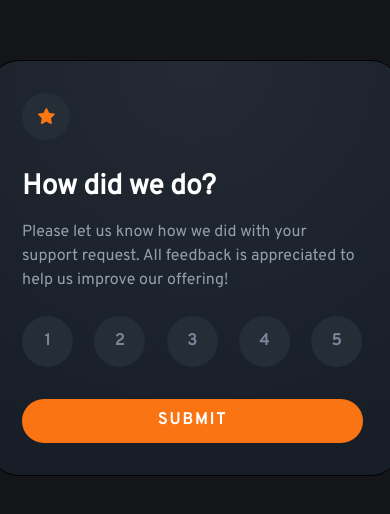
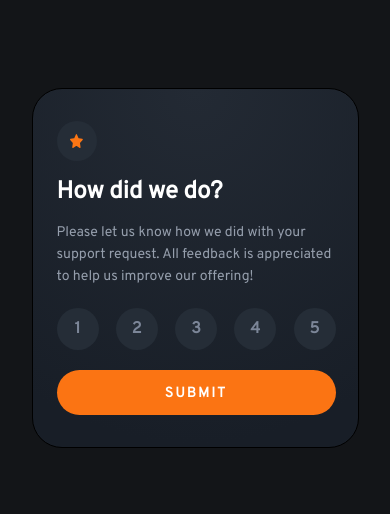
Before and after one commit to nicorithner/FEM-interactive-rating-component, a React (Create React App) app: page / in a window 390 px wide. Shown: the part 154-668 px from the top of the page. Built offline with nearby package versions, Linux system fonts and the light colour scheme.

Commit message:
Add media queries

```diff
--- a/src/components/App.styled.ts
+++ b/src/components/App.styled.ts
@@ -21,4 +21,10 @@ export const BoxWrapper = styled.section`
   flex-direction: column;
   justify-content: space-between;
   align-items: flex-start;
+
+  @media only screen and (max-width: 400px) {
+    width: 327px;
+    height: 360px;
+    padding: 32px 24px;
+  }
 `;
--- a/src/components/ratingBox/RatingBox.styled.ts
+++ b/src/components/ratingBox/RatingBox.styled.ts
@@ -1,5 +1,5 @@
 import styled from "styled-components";
-import { GRADIENTS, NEUTRAL, PRIMARY } from "../../constants";
+import { NEUTRAL, PRIMARY } from "../../constants";
 import { BoxWrapper } from "../App.styled";
 
 type Props = {
@@ -19,17 +19,32 @@ export const StarIconWrapper = styled.div`
   display: flex;
   align-items: center;
   justify-content: center;
+
+  @media only screen and (max-width: 400px) {
+    width: 40px;
+    height: 40px;
+    padding: 13.5px;
+  }
 `;
 
 export const StarIcon = styled.img`
   height: 16px;
-  widht: auto;
+
+  @media only screen and (max-width: 400px) {
+    height: 14px;
+  }
 `;
 
 export const TextWrapper = styled.div`
   margin-top: 30px;
   margin-bottom: 24px;
   width: 340px;
+
+  @media only screen and (max-width: 400px) {
+    width: auto;
+    margin-top: 16px;
+    margin-bottom: auto;
+  }
 `;
 
 export const RBTitle = styled.h2`
@@ -40,6 +55,11 @@ export const RBTitle = styled.h2`
   font-size: ${28 / 16}rem;
   line-height: ${35 / 16}rem;
   margin-bottom: 15px;
+
+  @media only screen and (max-width: 400px) {
+    font-size: ${24 / 16}rem;
+    line-height: ${30 / 16}rem;
+  }
 `;
 
 export const RBDescription = styled.p`
@@ -49,12 +69,21 @@ export const RBDescription = styled.p`
   font-weight: 400;
   font-size: ${16 / 16}rem;
   line-height: ${24 / 16}rem;
+
+  @media only screen and (max-width: 400px) {
+    font-size: ${14 / 16}rem;
+    line-height: ${22 / 16}rem;
+  }
 `;
 
 export const RBNumbersRow = styled.div`
   display: flex;
   justify-content: space-between;
   width: 340px;
+
+  @media only screen and (max-width: 400px) {
+    width: 279px;
+  }
 `;
 
 export const RBNumberCircle = styled.button`
@@ -83,6 +112,11 @@ export const RBNumberCircle = styled.button`
     background: ${NEUTRAL.mediumGray};
     color: ${NEUTRAL.white};
   }
+
+  @media only screen and (max-width: 400px) {
+    width: 42px;
+    height: 42px;
+  }
 `;
 
 export const RBSubmitButton = styled.button`
@@ -105,4 +139,12 @@ export const RBSubmitButton = styled.button`
     background: ${NEUTRAL.white};
     color: ${PRIMARY.orange};
   }
+
+  @media only screen and (max-width: 400px) {
+    margin-top: auto;
+    width: 279px;
+    height: 45px;
+    font-size: ${14 / 16}rem;
+    line-height: ${45 / 16}rem;
+  }
 `;
--- a/src/components/thankYouBox/ThankYouBox.styled.ts
+++ b/src/components/thankYouBox/ThankYouBox.styled.ts
@@ -1,10 +1,10 @@
 import styled from "styled-components";
-import { GRADIENTS, NEUTRAL, PRIMARY } from "../../constants";
+import { NEUTRAL, PRIMARY } from "../../constants";
 import { BoxWrapper } from "../App.styled";
 
 type Props = {
-  display: string
-}
+  display: string;
+};
 
 export const TYBoxWrapper = styled(BoxWrapper)<Props>`
   display: ${(p) => p.display};
@@ -14,12 +14,21 @@ export const TYBoxWrapper = styled(BoxWrapper)<Props>`
 export const TYBoxImg = styled.img`
   width: 162px;
   height: 108px;
+
+  @media only screen and (max-width: 400px) {
+    width: 144px;
+    height: 96px;
+  }
 `;
 export const TYBoxResult = styled.div`
   background: ${PRIMARY.darkBlue};
   width: 193px;
   height: 32px;
   border-radius: 22.5px;
+
+  @media only screen and (max-width: 400px) {
+    width: 168px;
+  }
 `;
 export const TYBoxResultText = styled.p`
   color: ${PRIMARY.orange};
@@ -27,8 +36,13 @@ export const TYBoxResultText = styled.p`
   font-family: "Overpass";
   font-style: normal;
   font-weight: 400;
-  font-size: ${16/16}rem;
+  font-size: ${16 / 16}rem;
   text-align: center;
+
+  @media only screen and (max-width: 400px) {
+    font-size: ${14 / 16}rem;
+    line-height: ${36 / 16}rem;
+  }
 `;
 export const TYBoxTitle = styled.h1`
   color: ${NEUTRAL.white};
@@ -37,6 +51,11 @@ export const TYBoxTitle = styled.h1`
   font-weight: 700;
   font-size: ${28 / 16}rem;
   line-height: ${35 / 16}rem;
+
+  @media only screen and (max-width: 400px) {
+    font-size: ${24 / 16}rem;
+    line-height: ${30 / 16}rem;
+  }
 `;
 export const TYBoxText = styled.p`
   color: ${NEUTRAL.lightGray};
@@ -46,4 +65,9 @@ export const TYBoxText = styled.p`
   font-size: ${16 / 16}rem;
   line-height: ${24 / 16}rem;
   text-align: center;
+
+  @media only screen and (max-width: 400px) {
+    font-size: ${14 / 16}rem;
+    line-height: ${22 / 16}rem;
+  }
 `;
```
